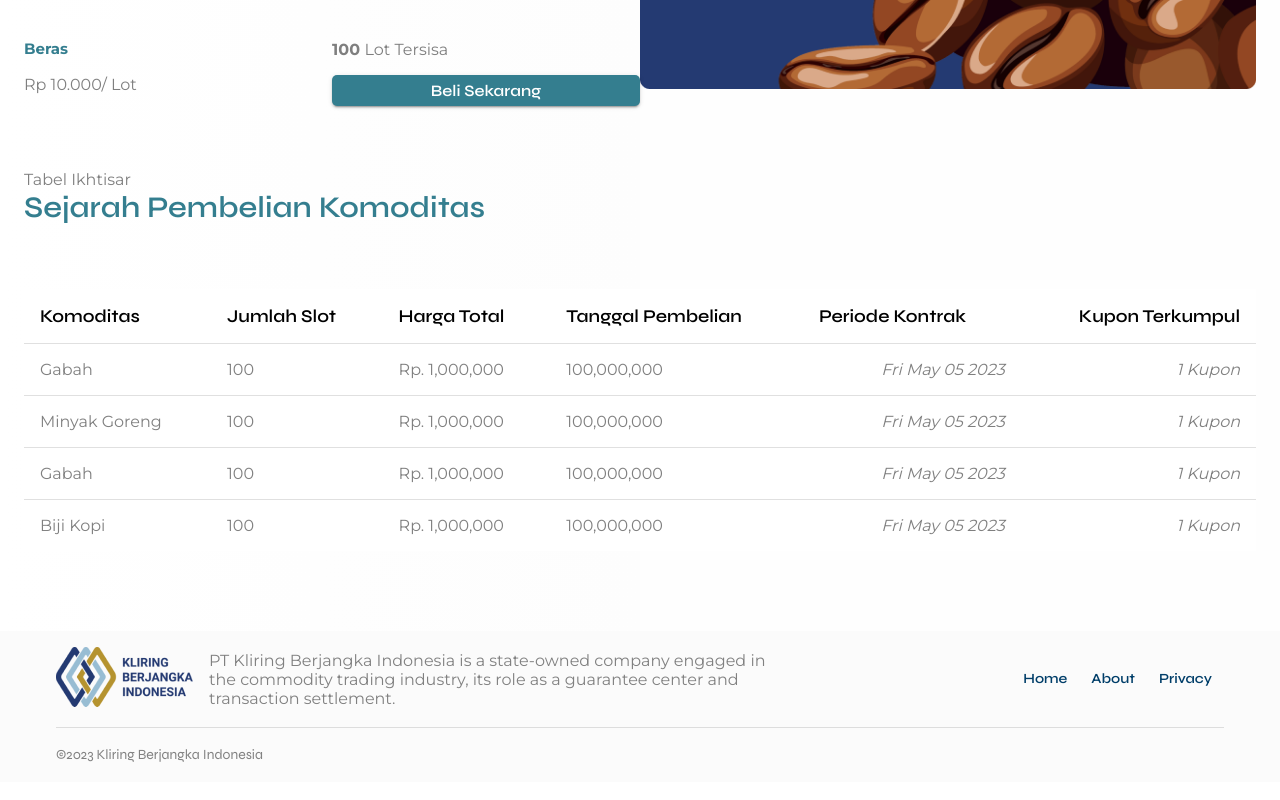
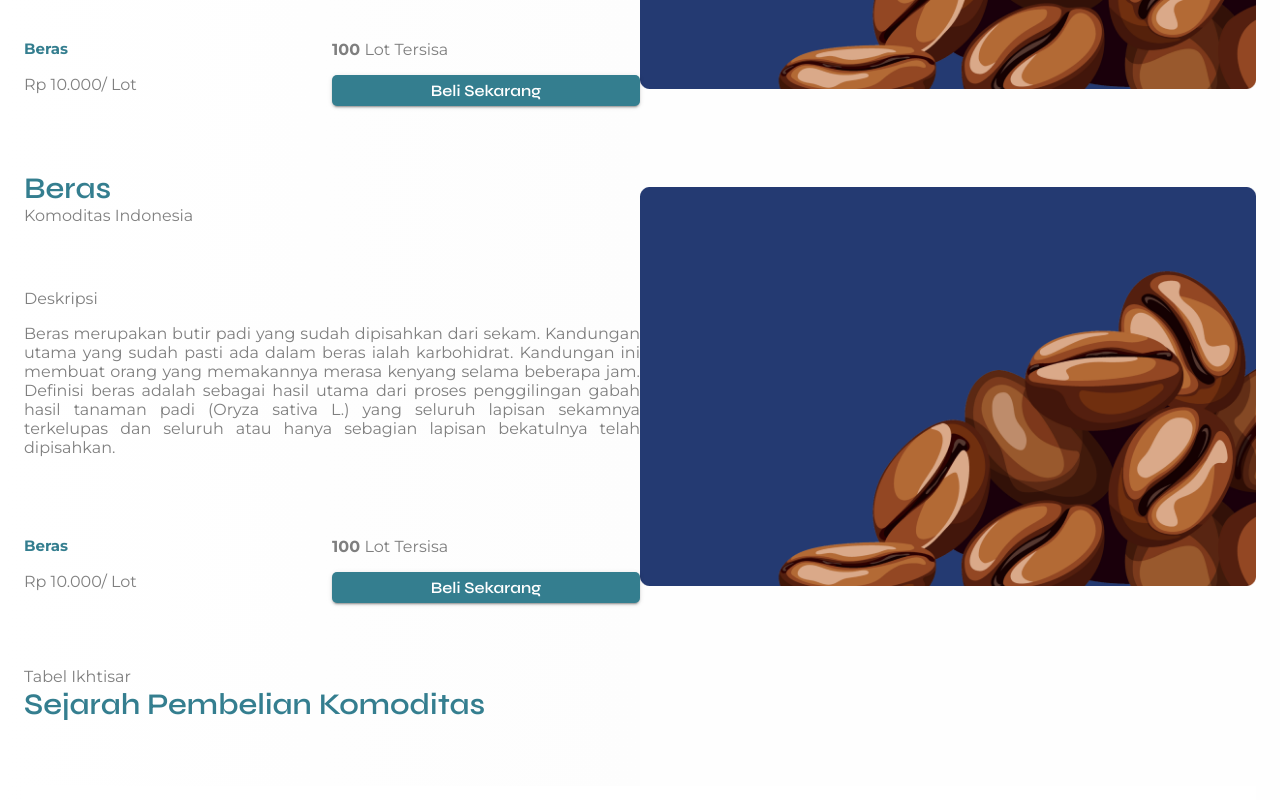
Before and after one commit to xio84/bkn-website, a React (Create React App) app: page /commodity in a window 1280 px wide. Shown: the part 410-1210 px from the top of the page. Built offline with nearby package versions, Linux system fonts and the light colour scheme.

Commit message:
About Us page update & Contact Us page

```diff
--- a/src/App.js
+++ b/src/App.js
@@ -18,6 +18,7 @@ import Error from "./pages/404";
 import About from "./pages/About";
 import SignIn from "./pages/SignIn";
 import SignUp from "./pages/SignUp";
+import Contact from "./components/Contact";
 
 const theme = createTheme({
   palette: {
@@ -208,6 +209,7 @@ export default function BasicTabs() {
           <Route path="/" element={<Home paths={paths} />} exact></Route>
           <Route path="/commodity" element={<Commodity paths={paths} />}></Route>
           <Route path="/about" element={<About paths={paths} />}></Route>
+          <Route path="/contact" element={<Contact paths={paths} />}></Route>
           <Route path="/signin" element={<SignIn paths={paths} />}></Route>
           <Route path="/signup" element={<SignUp paths={paths} />}></Route>
           <Route path="*" element={<Error />} />
--- a/src/pages/About.jsx
+++ b/src/pages/About.jsx
@@ -23,7 +23,7 @@ import { CenterFocusStrong } from "@mui/icons-material";
 
 // Assets
 import bknLogo from "../assets/NewLogo.png";
-import centerimg from "../assets/Temp.png";
+import aboutUs from "../assets/AboutUs.png";
 
 // const primary = purple[500]; // #f44336
 
@@ -52,22 +52,24 @@ export default function About(props) {
       <Container>
         <Stack>
           <Grid>
-            <img src={centerimg} alt="" style={{ maxWidth: "100%" }} />
+            <img src={aboutUs} alt="" style={{ maxWidth: "100%" }} />
           </Grid>
-          <Grid justifyContent={"flex-start"} alignItems={"stretch"} spacing={1}>
+          {/* <Grid justifyContent={"flex-start"} alignItems={"stretch"} spacing={1}>
             <Typography variant="AboutTopic">Mengenai</Typography>
-          </Grid>
+          </Grid> */}
           <Grid>
             <img src={bknLogo} alt="" style={{ maxWidth: "20%" }} />
           </Grid>
           <Stack spacing={2}>
             <Typography variant="AboutSubTopic" align="justify" lineHeight={2}>
               Lorem ipsum dolor sit amet consectetur adipisicing elit. Doloribus, neque ipsam! Harum saepe animi hic eaque, omnis reiciendis! Amet eligendi inventore reprehenderit! Sed nobis esse, assumenda voluptatum asperiores ea
-              aspernatur?
+              aspernatur? Lorem ipsum dolor sit amet consectetur adipisicing elit. Doloribus, neque ipsam! Harum saepe animi hic eaque, omnis reiciendis! Amet eligendi inventore reprehenderit! Sed nobis esse, assumenda voluptatum asperiores
+              ea aspernatur?
             </Typography>
           </Stack>
         </Stack>
       </Container>
+      <Footer />
     </main>
   );
 }
--- a/src/pages/Commodity.jsx
+++ b/src/pages/Commodity.jsx
@@ -117,6 +117,61 @@ function Commodity(props) {
               <img src={coffee} alt="coffee" style={{ maxWidth: "100%", maxHeight: "100%" }} />
             </Grid>
           </Grid>
+          <Grid container>
+            <Grid item xs={12} lg={6}>
+              <Stack spacing={8}>
+                <Grid container>
+                  <Grid item xs={6}>
+                    <Typography variant="h2" align="left" color="#347E8F" textDecoration="unset" fontFamily="Syne" fontSize={30} fontWeight={700}>
+                      Beras
+                    </Typography>
+                  </Grid>
+                  <Grid item xs={6}>
+                    <Typography variant="body" align="right" color="grey" textDecoration="unset" fontFamily="Montserrat" marginBottom={0} paragraph></Typography>
+                  </Grid>
+                  <Grid item xs={6}>
+                    <Typography variant="body" align="left" color="grey" textDecoration="unset" fontFamily="Montserrat" marginBottom={0} paragraph>
+                      Komoditas Indonesia
+                    </Typography>
+                  </Grid>
+                  <Grid item xs={6}>
+                    <Typography variant="body" align="right" color="grey" textDecoration="unset" fontFamily="Montserrat" marginBottom={0} paragraph></Typography>
+                  </Grid>
+                </Grid>
+                <Stack spacing={2}>
+                  <Typography variant="subtitle1">Deskripsi</Typography>
+                  <Typography variant="subtitle1" align="justify">
+                    Beras merupakan butir padi yang sudah dipisahkan dari sekam. Kandungan utama yang sudah pasti ada dalam beras ialah karbohidrat. Kandungan ini membuat orang yang memakannya merasa kenyang selama beberapa jam. Definisi
+                    beras adalah sebagai hasil utama dari proses penggilingan gabah hasil tanaman padi (Oryza sativa L.) yang seluruh lapisan sekamnya terkelupas dan seluruh atau hanya sebagian lapisan bekatulnya telah dipisahkan.
+                  </Typography>
+                </Stack>
+                <Grid container rowSpacing={2} justifyContent={"space-evenly"} mt={"auto"}>
+                  <Grid item xs={6}>
+                    <Typography variant="h3" fontFamily={"Montserrat"} fontWeight={700} letterSpacing={-0.03} fontSize={15}>
+                      Beras
+                    </Typography>
+                  </Grid>
+                  <Grid item xs={6}>
+                    <Typography variant="dateText">100 </Typography>
+                    <Typography display={"inline"} variant="subtitle1">
+                      Lot Tersisa
+                    </Typography>
+                  </Grid>
+                  <Grid item xs={6}>
+                    <Typography variant="subtitle1">Rp 10.000/ Lot</Typography>
+                  </Grid>
+                  <Grid item xs={6}>
+                    <Button variant="contained" fullWidth>
+                      Beli Sekarang
+                    </Button>
+                  </Grid>
+                </Grid>
+              </Stack>
+            </Grid>
+            <Grid item container xs={12} lg={6} justifyContent={"center"} alignItems={"center"}>
+              <img src={coffee} alt="coffee" style={{ maxWidth: "100%", maxHeight: "100%" }} />
+            </Grid>
+          </Grid>
           <Section subtext="Tabel Ikhtisar" heading="Sejarah Pembelian Komoditas" />
           <MainTable data={rows} headers={["Komoditas", "Jumlah Slot", "Harga Total", "Tanggal Pembelian", "Periode Kontrak", "Kupon Terkumpul"]} />
         </Stack>
```
Also changed, not shown: src/pages/Contact.jsx (+65 -23 lines), src/assets/AboutUs.png (added).
